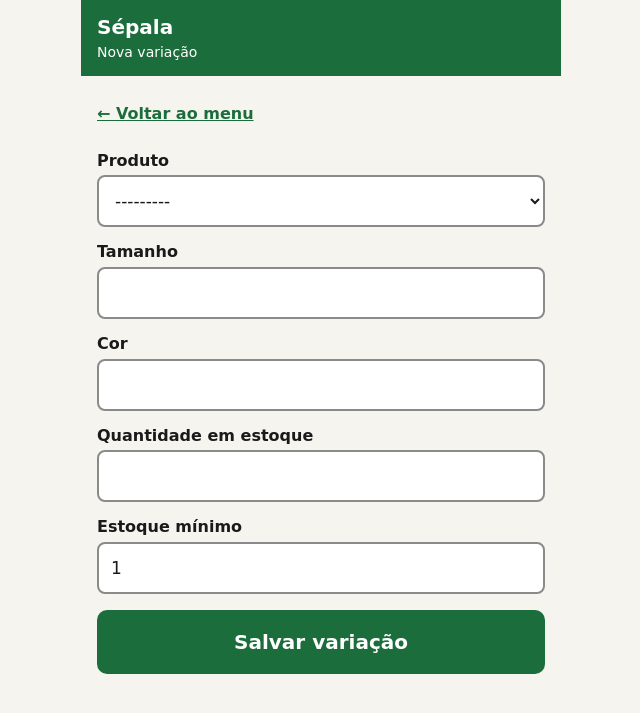
After one commit to marvincosta123/cds-p, a Django app: page /estoque/variacao/nova/ in a window 1280 px wide. The commit adds this page. Shown: the top 713 px of the page, without its empty margins (319-959 px from the left). Run offline with Django 5.2, Linux system fonts and the light colour scheme; the visitor is signed in with stand-in values (Sample User, id 1); data that the repository does not hold is empty.

Commit message:
feat: reposição de estoque e nova variação de produto existente
Serviços repor_estoque (soma ao saldo com select_for_update, recusa
quantidade inválida e produto inativo) e criar_variacao (normaliza
tamanho e cor, recusa combinação duplicada com orientação). Telas
Repor estoque e Nova variação, links no menu e sete testes novos.
Corrige a lacuna de o estoque só diminuir pela interface.

Co-Authored-By: Claude Sonnet 5.5 <noreply@anthropic.com>
Claude-Session: https://claude.ai/code/session_01DZtsAz5YHnpn9Go52a32hp

```diff
--- a/app/estoque/forms.py
+++ b/app/estoque/forms.py
@@ -71,3 +71,29 @@ class ItemVendaForm(forms.Form):
 ItemVendaFormSet = forms.formset_factory(
     ItemVendaForm, extra=2, min_num=1, validate_min=True, max_num=8, validate_max=True
 )
+
+
+class ReposicaoForm(forms.Form):
+    variacao = forms.ModelChoiceField(label='Peça (tamanho e cor)', queryset=Variacao.objects.none())
+    quantidade = forms.IntegerField(label='Unidades que chegaram', min_value=1)
+
+    def __init__(self, *args, **kwargs):
+        super().__init__(*args, **kwargs)
+        _estilo(self)
+        self.fields['variacao'].queryset = Variacao.objects.filter(produto__ativo=True).select_related('produto')
+        self.fields['variacao'].label_from_instance = (
+            lambda v: f'{v.produto.nome} {v.tamanho} {v.cor} (saldo: {v.quantidade_estoque})'
+        )
+
+
+class NovaVariacaoForm(forms.Form):
+    produto = forms.ModelChoiceField(label='Produto', queryset=Produto.objects.none())
+    tamanho = forms.CharField(label='Tamanho', max_length=10)
+    cor = forms.CharField(label='Cor', max_length=40)
+    quantidade_estoque = forms.IntegerField(label='Quantidade em estoque', min_value=0)
+    estoque_minimo = forms.IntegerField(label='Estoque mínimo', min_value=0, initial=1)
+
+    def __init__(self, *args, **kwargs):
+        super().__init__(*args, **kwargs)
+        _estilo(self)
+        self.fields['produto'].queryset = Produto.objects.filter(ativo=True)
--- a/app/estoque/templates/estoque/menu.html
+++ b/app/estoque/templates/estoque/menu.html
@@ -4,6 +4,8 @@
 <a class="btn" href="{% url 'consultar' %}">Consultar peça</a>
 <a class="btn" href="{% url 'resultado' %}">Estoque baixo<span class="badge">{{ total_alertas }} peça{{ total_alertas|pluralize }}</span></a>
 <a class="btn" href="{% url 'relatorio' %}">Relatório mensal</a>
+<a class="btn" href="{% url 'repor' %}">Repor estoque</a>
 <a class="btn" href="{% url 'cadastrar_produto' %}">Cadastrar produto</a>
+<a class="btn" href="{% url 'nova_variacao' %}">Nova variação (tamanho e cor)</a>
 <form method="post" action="{% url 'logout' %}">{% csrf_token %}<button class="btn out" type="submit">Sair</button></form>
 <p class="help">Por segurança, a sessão encerra após 30 minutos sem uso.</p>{% endblock %}
--- /dev/null
+++ b/app/estoque/templates/estoque/nova_variacao.html
@@ -0,0 +1,7 @@
+{% extends "estoque/base.html" %}{% block subtitle %}Nova variação{% endblock %}
+{% block content %}<a class="link" href="{% url 'menu' %}">← Voltar ao menu</a>
+<form method="post" novalidate>{% csrf_token %}
+{% for e in form.non_field_errors %}<div class="msg err" role="alert"><span class="sym" aria-hidden="true">▲</span><span>{{ e }}</span></div>{% endfor %}
+{% for campo in form %}<label for="{{ campo.id_for_label }}">{{ campo.label }}</label>{{ campo }}
+{% for e in campo.errors %}<div class="msg err" role="alert"><span class="sym" aria-hidden="true">▲</span><span>{{ e }}</span></div>{% endfor %}{% endfor %}
+<button class="btn primary" style="justify-content:center;margin-top:16px" type="submit">Salvar variação</button></form>{% endblock %}
--- a/app/estoque/urls.py
+++ b/app/estoque/urls.py
@@ -12,5 +12,7 @@ urlpatterns = [
     path('resultado/', views.resultado, name='resultado'),
     path('relatorio/', views.relatorio, name='relatorio'),
     path('consultar/', views.consultar, name='consultar'),
+    path('estoque/repor/', views.repor, name='repor'),
+    path('estoque/variacao/nova/', views.nova_variacao, name='nova_variacao'),
     path('produtos/novo/', views.cadastrar_produto, name='cadastrar_produto'),
 ]
--- a/app/estoque/views.py
+++ b/app/estoque/views.py
@@ -9,9 +9,9 @@ from django.shortcuts import redirect, render
 from django.utils import timezone
 from django.views.decorators.http import require_http_methods
 
-from .forms import ItemVendaFormSet, ProdutoForm, VendaForm
+from .forms import ItemVendaFormSet, NovaVariacaoForm, ProdutoForm, ReposicaoForm, VendaForm
 from .models import ItemVenda, Produto, Variacao, Venda
-from .services import RegraDeNegocioError, registrar_venda
+from .services import RegraDeNegocioError, criar_variacao, registrar_venda, repor_estoque
 
 
 def _estoque_baixo():
@@ -120,3 +120,35 @@ def relatorio(request):
         'mais_vendidas': mais_vendidas, 'pendentes': pendentes,
         'total_pendente': pendentes.aggregate(t=Sum('valor_total'))['t'] or 0,
     })
+
+
+@login_required
+@require_http_methods(['GET', 'POST'])
+def repor(request):
+    """Entrada de mercadoria: soma unidades ao saldo de uma variação."""
+    form = ReposicaoForm(request.POST or None)
+    if request.method == 'POST' and form.is_valid():
+        try:
+            variacao = repor_estoque(variacao_id=form.cleaned_data['variacao'].pk, quantidade=form.cleaned_data['quantidade'])
+        except RegraDeNegocioError as erro:
+            form.add_error(None, str(erro))
+        else:
+            messages.success(request, f'Estoque atualizado. {variacao.produto.nome} {variacao.tamanho} {variacao.cor}: {variacao.quantidade_estoque} unidades')
+            return redirect('repor')
+    return render(request, 'estoque/repor.html', {'form': form})
+
+
+@login_required
+@require_http_methods(['GET', 'POST'])
+def nova_variacao(request):
+    """Acrescenta tamanho e cor a um produto já cadastrado."""
+    form = NovaVariacaoForm(request.POST or None)
+    if request.method == 'POST' and form.is_valid():
+        try:
+            variacao = criar_variacao(produto_id=form.cleaned_data['produto'].pk, **{k: form.cleaned_data[k] for k in ('tamanho', 'cor', 'quantidade_estoque', 'estoque_minimo')})
+        except RegraDeNegocioError as erro:
+            form.add_error(None, str(erro))
+        else:
+            messages.success(request, f'Variação cadastrada: {variacao.produto.nome} {variacao.tamanho} {variacao.cor}.')
+            return redirect('nova_variacao')
+    return render(request, 'estoque/nova_variacao.html', {'form': form})
```
Also changed, not shown: app/estoque/services.py (+38 -1 lines), app/estoque/templates/estoque/repor.html (added, +7 -0 lines), app/estoque/tests.py (+51 -0 lines).
